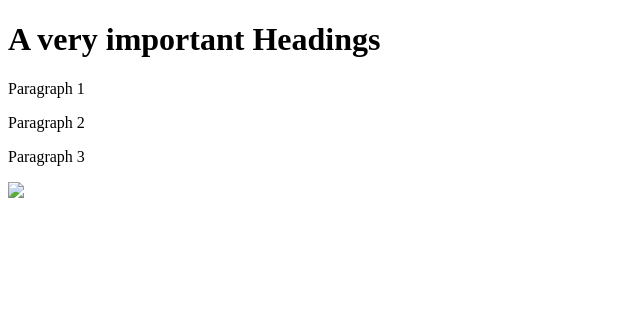
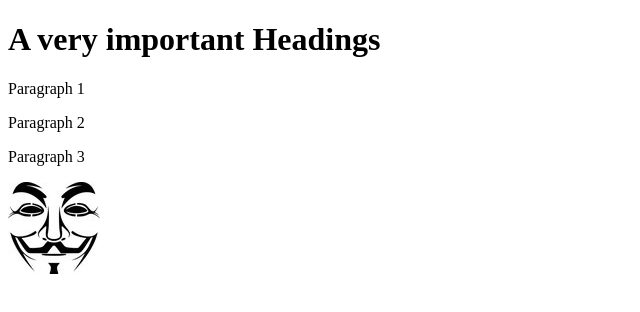
Before and after one commit to omonimus1/WebTechSET08101, a plain HTML site: page Lab2/lab.html in a window 1280 px wide. Shown: the whole page, without its empty margins (0-640 px from the left). Drawn offline with Linux system fonts and the light colour scheme.

Commit message:
Fixed lab.html

```diff
--- a/Lab2/lab.html
+++ b/Lab2/lab.html
@@ -8,6 +8,6 @@
         <p>Paragraph 1</p>
         <p>Paragraph 2</p>
         <p>Paragraph 3</p>
-        <img src = "images/ymask.jpg"/>
+        <img src = "images/vmask.jpg"/>
     </body>
 </html>
```
Also changed, not shown: Lab2/LinkTwoPages/page0.html (line endings or trailing spaces).
